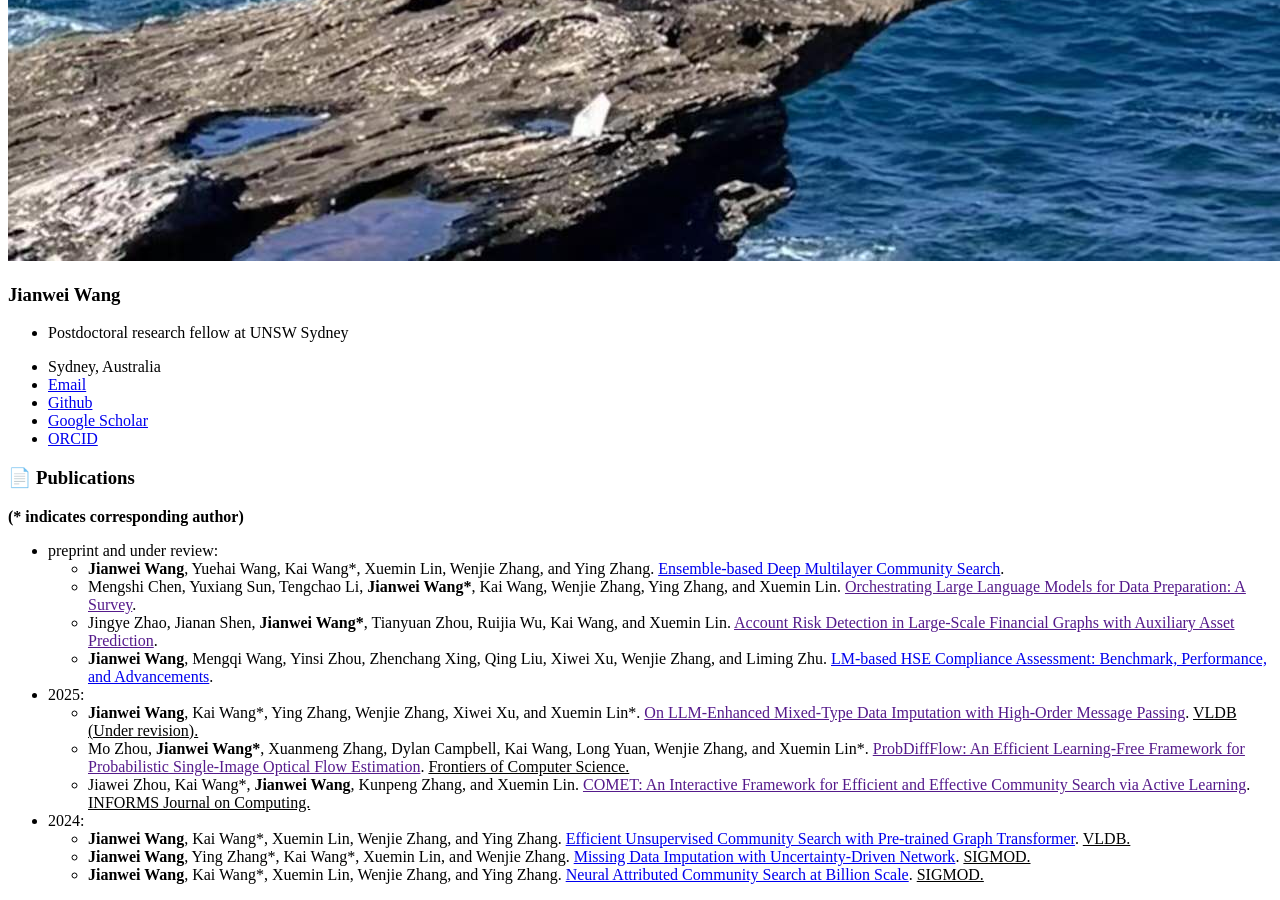
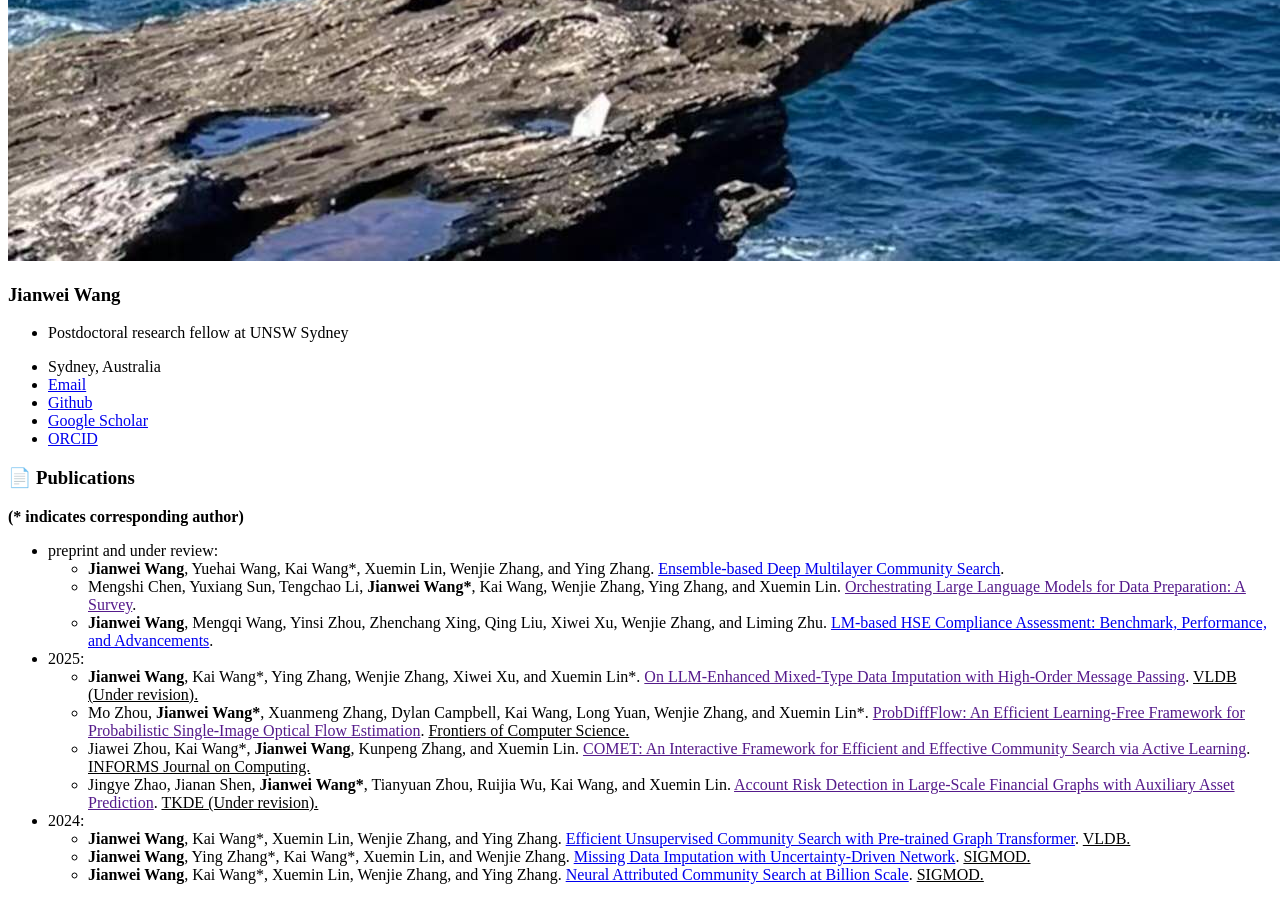
Before and after one commit to jianwei-cse/jianwei-cse.github.io, a Jekyll site: the page built from _pages/includes/publications.md, in a window 1280 px wide and 900 px high, scrolled down 1203 px. Built offline with Jekyll 4.4.1, drawn with Linux system fonts in a browser that asks for light colours; our own code applies the rules of GitHub Pages for plain Markdown files; a script bundle is joined from its source files by our own code.

Commit message:
first commit

```diff
--- a/_pages/includes/publications.md
+++ b/_pages/includes/publications.md
@@ -5,13 +5,13 @@
 * preprint and under review:
   + **Jianwei Wang**, Yuehai Wang, Kai Wang\*, Xuemin Lin, Wenjie Zhang, and Ying Zhang. [Ensemble-based Deep Multilayer Community Search](https://arxiv.org/abs/2501.02194).
   + Mengshi Chen, Yuxiang Sun, Tengchao Li, **Jianwei Wang\***, Kai Wang, Wenjie Zhang, Ying Zhang, and Xuemin Lin. [Orchestrating Large Language Models for Data Preparation: A Survey]().
-  + Jingye Zhao, Jianan Shen, **Jianwei Wang\***, Tianyuan Zhou, Ruijia Wu, Kai Wang, and Xuemin Lin. [Account Risk Detection in Large-Scale Financial Graphs with Auxiliary Asset Prediction]().
   + **Jianwei Wang**, Mengqi Wang, Yinsi Zhou, Zhenchang Xing, Qing Liu, Xiwei Xu, Wenjie Zhang, and Liming Zhu. [LM-based HSE Compliance Assessment: Benchmark, Performance, and Advancements](https://arxiv.org/pdf/2505.22959).
 
 * 2025:
   + **Jianwei Wang**, Kai Wang\*, Ying Zhang, Wenjie Zhang, Xiwei Xu, and Xuemin Lin\*. [On LLM-Enhanced Mixed-Type Data Imputation with High-Order Message Passing](). <u> VLDB (Under revision).</u>
   + Mo Zhou, **Jianwei Wang\***, Xuanmeng Zhang, Dylan Campbell, Kai Wang, Long Yuan, Wenjie Zhang, and Xuemin Lin\*. [ProbDiffFlow: An Efficient Learning-Free Framework for Probabilistic Single-Image Optical Flow Estimation](). <u>Frontiers of Computer Science.</u>
   + Jiawei Zhou, Kai Wang\*, **Jianwei Wang**, Kunpeng Zhang, and Xuemin Lin. [COMET: An Interactive Framework for Efficient and Effective Community Search via Active Learning](). <u>INFORMS Journal on Computing.</u>
+  + Jingye Zhao, Jianan Shen, **Jianwei Wang\***, Tianyuan Zhou, Ruijia Wu, Kai Wang, and Xuemin Lin. [Account Risk Detection in Large-Scale Financial Graphs with Auxiliary Asset Prediction](). <u>TKDE (Under revision).</u>
 
 * 2024:
   + **Jianwei Wang**, Kai Wang\*, Xuemin Lin, Wenjie Zhang, and Ying Zhang. [Efficient Unsupervised Community Search with Pre-trained Graph Transformer](https://www.vldb.org/pvldb/vol17/p2227-wang.pdf). <u>VLDB.</u>
```
